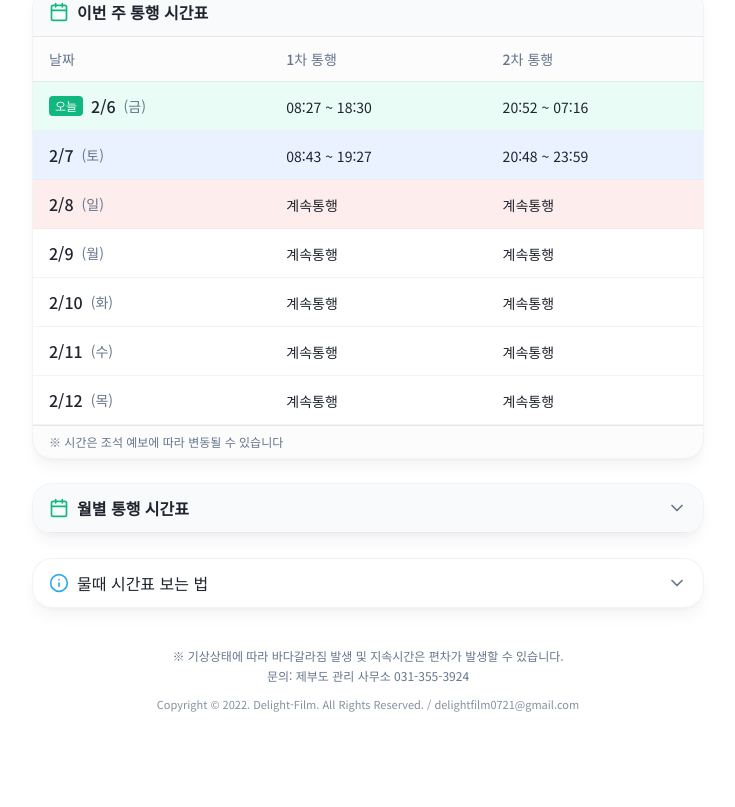
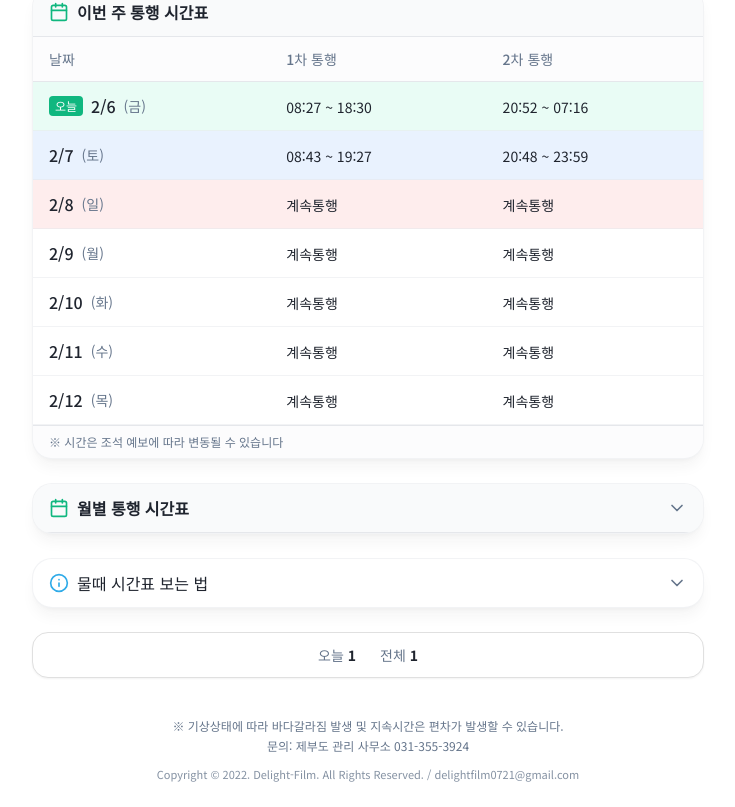
Before and after one commit to Delightfilm/JEBU, a React (Vite) app: page / in a window 1280 px wide. Shown: the part 1246-2053 px from the top of the page, without its empty margins (272-1007 px from the left). Before the commit the page ends 1983 px from the top, so only its background shows below. Built offline with nearby package versions, Linux system fonts and the light colour scheme; the HTML template or start-up script is replaced by a standard one.

Commit message:
feat: add visitor counter below tide guide
Co-authored-by: Cursor <cursoragent@cursor.com>

```diff
--- /dev/null
+++ b/src/components/VisitorCounter.tsx
@@ -0,0 +1,63 @@
+import { useState, useEffect } from "react";
+
+const STORAGE_KEYS = {
+  total: "jebu_visitor_total",
+  date: "jebu_visitor_date",
+  today: "jebu_visitor_today",
+} as const;
+
+function getTodayKey(): string {
+  const d = new Date();
+  return `${d.getFullYear()}-${String(d.getMonth() + 1).padStart(2, "0")}-${String(d.getDate()).padStart(2, "0")}`;
+}
+
+function loadCounts(): { today: number; total: number } {
+  if (typeof window === "undefined") return { today: 0, total: 0 };
+  const todayKey = getTodayKey();
+  const storedTotal = localStorage.getItem(STORAGE_KEYS.total);
+  const storedDate = localStorage.getItem(STORAGE_KEYS.date);
+  const storedToday = localStorage.getItem(STORAGE_KEYS.today);
+
+  let total = storedTotal ? parseInt(storedTotal, 10) : 0;
+  let today = 0;
+
+  if (storedDate === todayKey && storedToday) {
+    today = parseInt(storedToday, 10);
+  }
+
+  total += 1;
+  today += 1;
+
+  localStorage.setItem(STORAGE_KEYS.total, String(total));
+  localStorage.setItem(STORAGE_KEYS.date, todayKey);
+  localStorage.setItem(STORAGE_KEYS.today, String(today));
+
+  return { today, total };
+}
+
+const VisitorCounter = () => {
+  const [counts, setCounts] = useState<{ today: number; total: number } | null>(null);
+
+  useEffect(() => {
+    setCounts(loadCounts());
+  }, []);
+
+  if (counts === null) return null;
+
+  return (
+    <div className="rounded-xl border border-[#e0e0e0] bg-white px-4 py-3 shadow-sm">
+      <div className="flex flex-wrap items-center justify-center gap-6 text-sm">
+        <span className="text-foreground">
+          <span className="text-muted-foreground">오늘</span>{" "}
+          <span className="font-bold tabular-nums">{counts.today.toLocaleString()}</span>
+        </span>
+        <span className="text-foreground">
+          <span className="text-muted-foreground">전체</span>{" "}
+          <span className="font-bold tabular-nums">{counts.total.toLocaleString()}</span>
+        </span>
+      </div>
+    </div>
+  );
+};
+
+export default VisitorCounter;
--- a/src/pages/Index.tsx
+++ b/src/pages/Index.tsx
@@ -5,6 +5,7 @@ import TideLevelGraph from "@/components/TideLevelGraph";
 import TimetableCard from "@/components/TimetableCard";
 import MonthlyTimetable from "@/components/MonthlyTimetable";
 import TideGuide from "@/components/TideGuide";
+import VisitorCounter from "@/components/VisitorCounter";
 import { getPassStatus, getWeekEntries } from "@/data/timetable";
 
 const Index = () => {
@@ -55,6 +56,11 @@ const Index = () => {
             <TideGuide />
           </section>
 
+          {/* 방문자 수 */}
+          <section className="animate-fade-in" style={{ animationDelay: "0.22s" }}>
+            <VisitorCounter />
+          </section>
+
           {/* 푸터 정보 */}
           <footer className="pt-4 text-center">
             <p className="text-xs text-muted-foreground">
```
